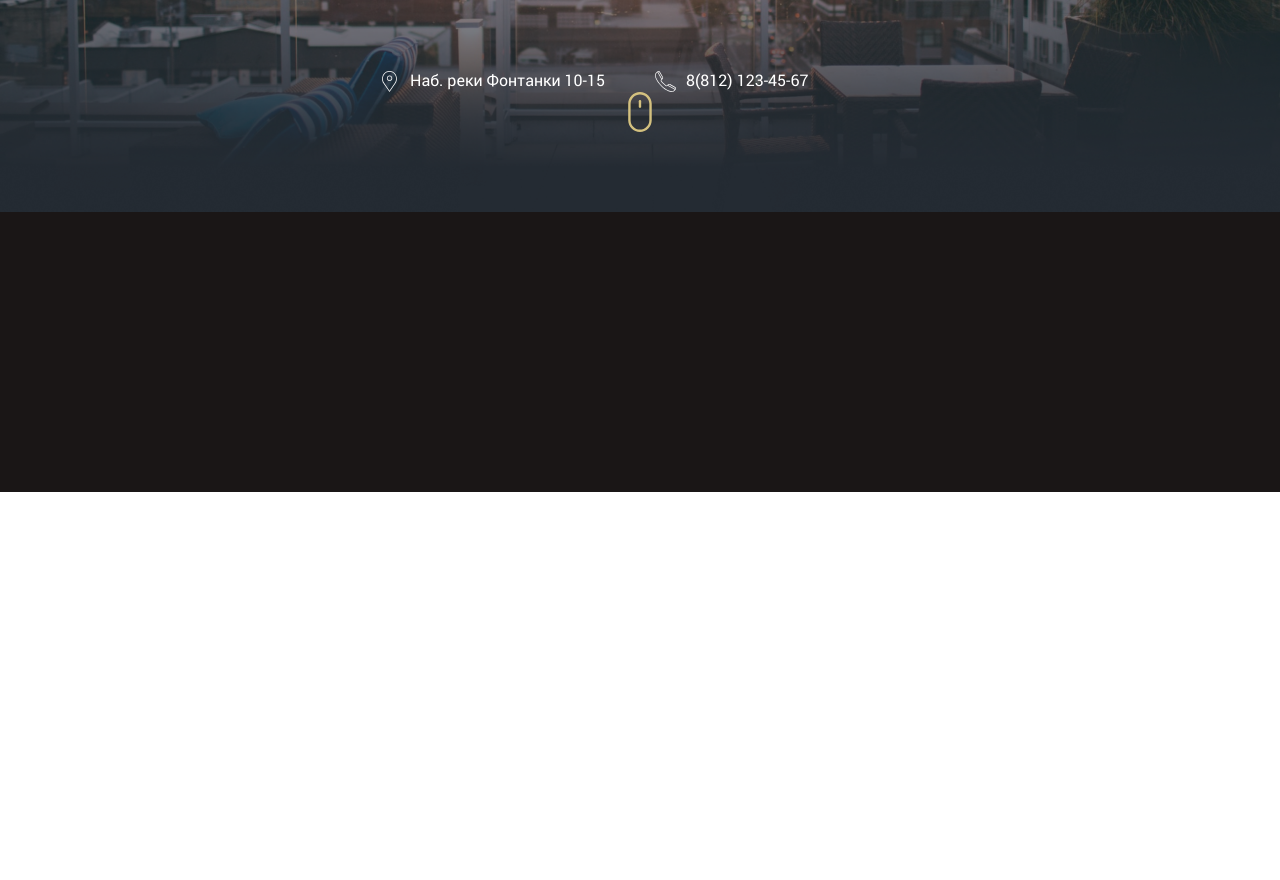
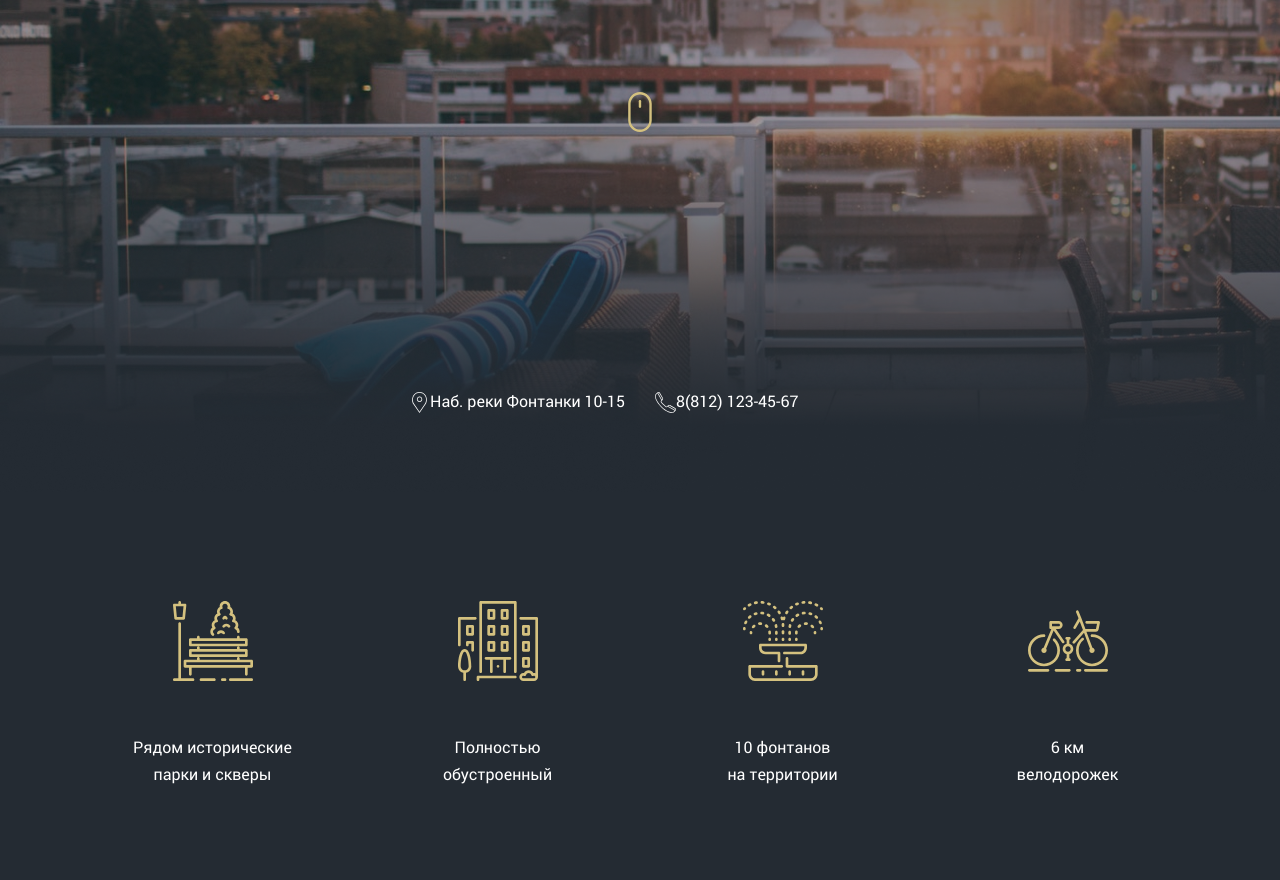
Before and after one commit to isb9797/lifeHouse, a plain HTML site: page app/index.html in a window 1280 px wide. Shown: the part 348-1228 px from the top of the page. Before the commit the page ends 840 px from the top, so only its background shows below. Drawn offline with nearby package versions, Linux system fonts and the light colour scheme; a web font is replaced by a local one.

Commit message:
header fixed and section 1 added

```diff
--- a/app/index.html
+++ b/app/index.html
@@ -75,8 +75,31 @@
 		</div>
 	</header>
 
-	<main>
-
+	<main class="main">
+		<section class="section section_1 container">
+			<div class="row section_1--row text-center d-flex align-items-center">
+				<div class="col-5">
+					<img src="img/_src/bench.svg" alt="">
+					<p>Рядом исторические <br>
+						парки и скверы</p>
+				</div>
+				<div class="col-5">
+					<img src="img/_src/building.svg" alt="">
+					<p>Полностью <br>
+						обустроенный</p>
+				</div>
+				<div class="col-5">
+					<img src="img/_src/fountain.svg" alt="">
+					<p>10 фонтанов <br>
+						на территории</p>
+				</div>
+				<div class="col-5">
+					<img src="img/_src/bicycle.svg" alt="">
+					<p>6 км <br>
+						велодорожек</p>
+				</div>
+			</div>
+		</section>
 	</main>
 
 	<footer>
--- a/app/sass/_vars.sass
+++ b/app/sass/_vars.sass
@@ -1,7 +1,9 @@
 $default-font: "roboto-example", sans-serif
 $header-font: Playfair Display
 $accent:  #D4C17F
+$bgcolor: #242B33
 $text: #fff
+
 
 // Customization Bootstrap vars from "app/libs/bootstrap/scss/_variables.scss"
 $grid-gutter-width: 30px
--- a/app/sass/main.sass
+++ b/app/sass/main.sass
@@ -60,10 +60,10 @@ h2
 
 .header
 	min-height: 840px
-	background: #1a1616
+	background: $bgcolor
 	background-image: url('../img/_src/firstScreen.png')
 	background-repeat: no-repeat
-	background-size: 100%
+	background-size: cover
 	&--row
 		min-height: 500px
 
@@ -71,13 +71,23 @@ h2
 		margin-top: 100px
 
 	.addressBlock
-		margin-top: calc( 100vh - 79% )
-	.address
-		margin-left: 10px
-		margin-right: 20px
+		position: relative
+		padding-top: 9vh
 
 
 
+//main
+
+.main
+	background-color: $bgcolor
+
+.section
+	&_1
+		min-height: 420px
+		&--row
+			height: 420px
+		p
+			margin-top: 53px
 
 
 
```
Also changed, not shown: app/css/main.min.css, app/img/_src/Vector-1.svg (added), app/img/_src/Vector.svg (added), app/img/_src/bench.svg (added), app/img/_src/bicycle.svg (added), app/img/_src/building.svg (added), app/img/_src/facebook-logo.svg (added), app/img/_src/fountain.svg (added), app/img/_src/instagram.svg (added).
